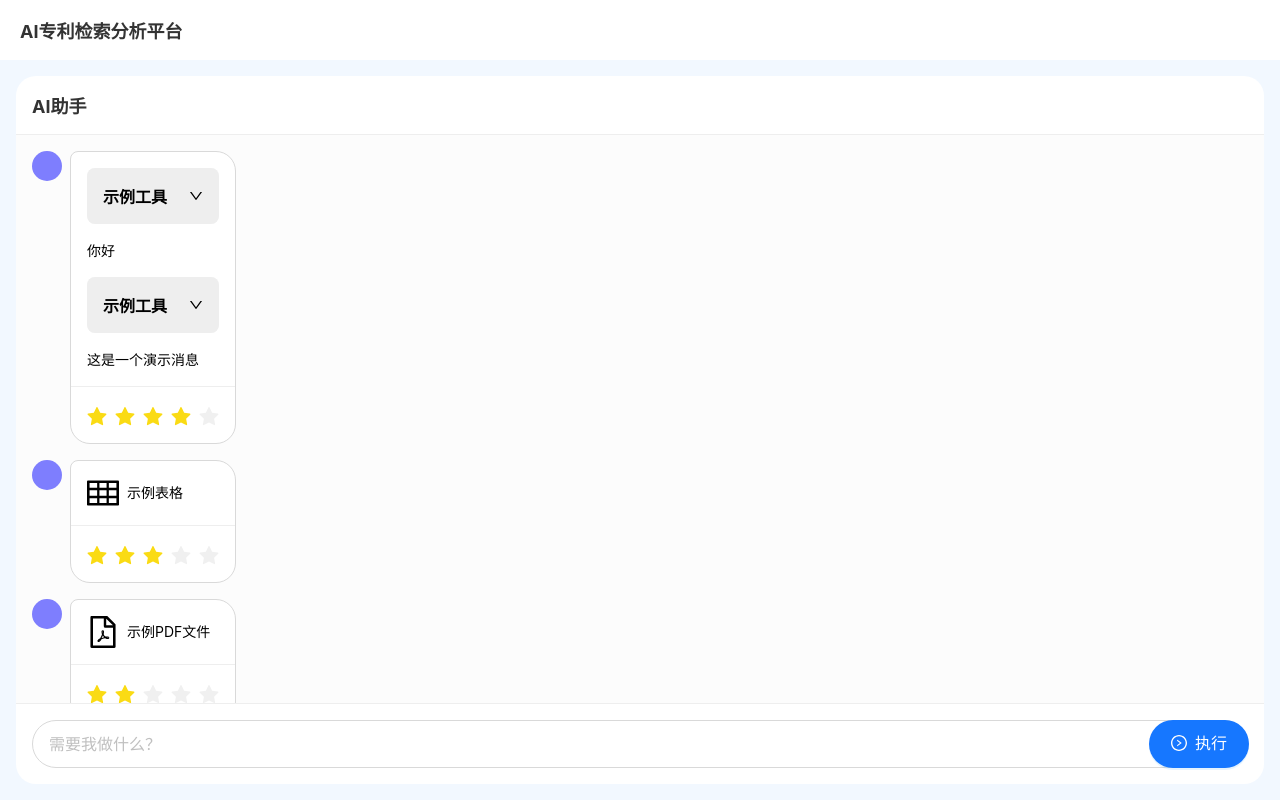
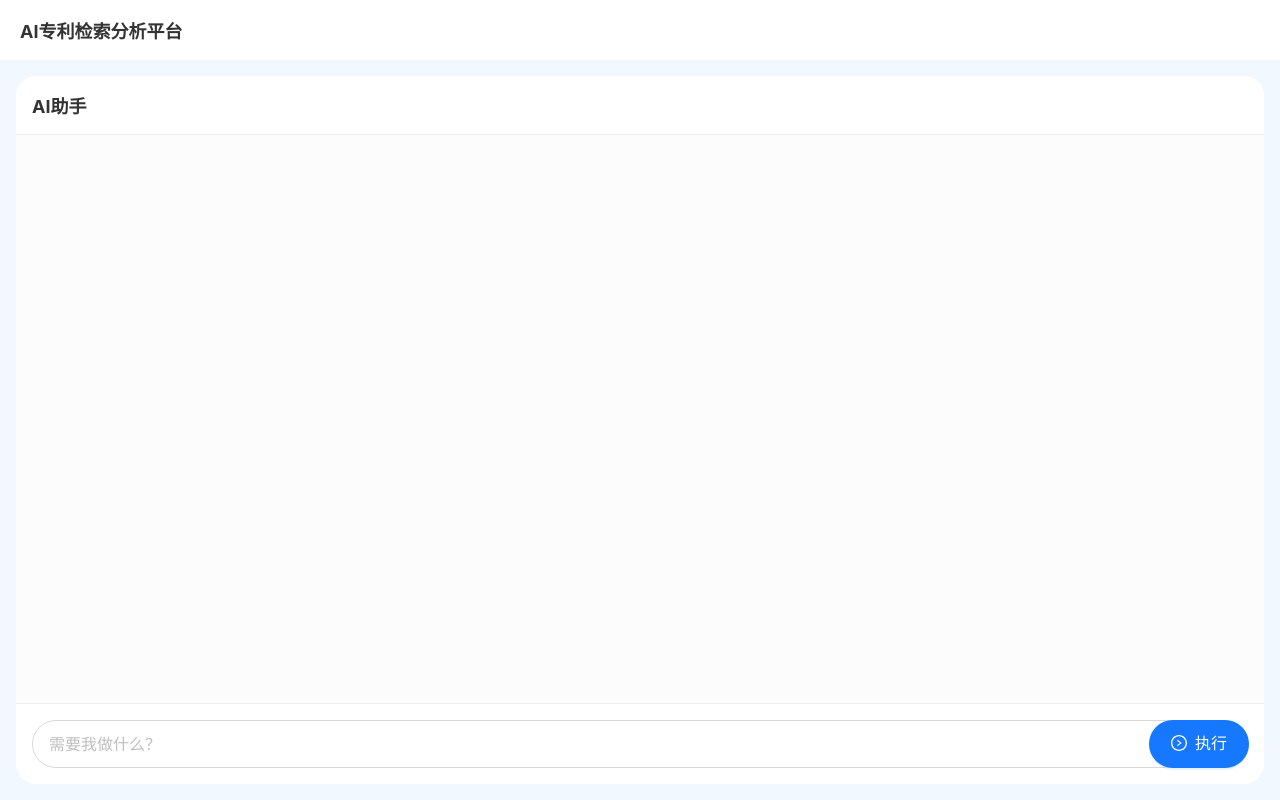
Before and after one commit to NathanCong/sqs-client, a Vue app: page /chat in a window 1280 px wide. Built offline with nearby package versions, Linux system fonts and the light colour scheme.

Commit message:
feat: 优化 ChatPage & ChatModal

```diff
--- a/src/store/chat.ts
+++ b/src/store/chat.ts
@@ -1,59 +1,70 @@
 import { defineStore } from 'pinia'
+import { ref, computed } from 'vue'
 import { v4 as createId } from 'uuid'
+import type { ComponentProps as ChatMessage } from '@/views/chat/components/ChatModal/components/ChatMessage.vue'
 
-export const useChatStore = defineStore('chat', {
-  state: () => ({
-    currentChatId: '' as string, // 当前聊天id
-    chatHistory: {} as ChatHistory // 聊天历史数据
-  }),
-  getters: {
-    // 获取当前聊天
-    currentChatList(state) {
-      return state.chatHistory[state.currentChatId]
+export const useChatStore = defineStore('chat', () => {
+  /**
+   * State
+   */
+  const currentChatId = ref<string>('') // 当前聊天id
+  const chatHistory = ref<Map<string, ChatMessage[]>>(new Map()) // 聊天历史记录
+
+  /**
+   * Getters
+   */
+  const currentChatList = computed(() => {
+    return chatHistory.value.get(currentChatId.value) || []
+  })
+
+  /**
+   * Actions
+   */
+  function createNewChat(): string {
+    const chatId = createId()
+    currentChatId.value = chatId
+    chatHistory.value.set(chatId, [])
+    console.log('Created new chat with ID:', chatId)
+    return chatId
+  }
+
+  function addMessage(message: ChatMessage): string {
+    const messageId = createId()
+    chatHistory.value.get(currentChatId.value)?.push({
+      ...message,
+      id: messageId
+    })
+    return messageId
+  }
+
+  function getMessage(id: string) {
+    return currentChatList.value.find((i) => i.id === id)
+  }
+
+  function setMessage(id: string, message: ChatMessage) {
+    const index = currentChatList.value.findIndex((i) => i.id === id)
+    if (index === -1) {
+      return
     }
-  },
-  actions: {
-    // 创建新的聊天
-    create() {
-      this.currentChatId = createId()
-      this.chatHistory[this.currentChatId] = []
-    },
-    // 添加聊天消息
-    add(
-      messageRole: string,
-      messageType: string,
-      messageData: unknown,
-      showRate?: boolean,
-      rate?: number
-    ) {
-      const messageId = createId()
-      this.chatHistory[this.currentChatId].push({
-        messageId,
-        messageRole,
-        messageType,
-        messageData,
-        showRate,
-        rate: rate || 0
-      })
-      return messageId
-    },
-    // 更新聊天消息
-    update(
-      chatMessageId: string,
-      chatMessageData: unknown,
-      toolResults?: string[],
-      showRate?: boolean,
-      rate?: number
-    ) {
-      const oldChatMessage = this.currentChatList.find((i) => {
-        return i.messageId === chatMessageId
-      })
-      if (oldChatMessage) {
-        oldChatMessage.messageData = chatMessageData
-        oldChatMessage.toolResults = toolResults
-        oldChatMessage.showRate = showRate
-        oldChatMessage.rate = rate
-      }
+    currentChatList.value[index] = {
+      ...currentChatList.value[index],
+      ...message
     }
   }
+
+  /**
+   * Exports
+   */
+  return {
+    // state
+    currentChatId,
+    chatHistory,
+    // getters
+    currentChatList,
+    // actions
+    createNewChat,
+    addMessage,
+    getMessage,
+    setMessage
+  }
 })
--- a/src/views/chat/ChatPage.vue
+++ b/src/views/chat/ChatPage.vue
@@ -14,12 +14,7 @@
               <LeftOutlined />
             </div>
           </template>
-          <ChatModal
-            ref="chatModalRef"
-            :chatList="chatStore.currentChatList"
-            :execDisabled="requestLoading"
-            @exec="onExec"
-          />
+          <ChatModal />
         </section>
       </template>
       <!-- 功能面板 -->
@@ -32,11 +27,8 @@
 
 <script lang="ts" setup>
 import { LeftOutlined, RightOutlined } from '@ant-design/icons-vue'
-import { ref, onMounted } from 'vue'
-import { useRoute } from 'vue-router'
+import { ref } from 'vue'
 import ChatModal from './components/ChatModal'
-// import { consultStream } from '@/apis'
-import { useChatStore } from '@/store/chat'
 
 const isShowChat = ref(true)
 
@@ -49,97 +41,6 @@ function onChatHide() {
 }
 
 const isShowTool = ref(false)
-
-/**
- * 待优化逻辑
- */
-const chatModalRef = ref<InstanceType<typeof ChatModal>>()
-const requestLoading = ref(false)
-const route = useRoute()
-
-// 定义 store
-const chatStore = useChatStore()
-
-// function getToolData(toolResult: string) {
-//   const regex = /<output>([\s\S]*?)<\/output>/g
-//   const matches = regex.exec(toolResult)
-//   let toolData = {}
-//   if (matches) {
-//     try {
-//       toolData = JSON.parse(matches[1])
-//     } catch (err) {
-//       console.warn(err)
-//     }
-//   }
-//   return toolData
-// }
-
-// async function handleAsk(userCommand: string) {
-//   const messageId = chatStore.add('assistant', 'text', '请稍等，正在思考中...')
-//   let tempContent = ''
-//   let toolResults: string[] = []
-//   requestLoading.value = true
-//   try {
-//     await consultStream({
-//       sessionId: chatStore.currentChatId,
-//       question: userCommand,
-//       onChunk: (chunk) => {
-//         if (chunk === '[DONE]') {
-//           if (toolResults.length > 1) {
-//             const { sources } = getToolData(toolResults[1]) as {
-//               sources: unknown[]
-//             }
-//           }
-//           return
-//         }
-//         // 有 tool_result 情况
-//         if (chunk.includes('<tool_result>')) {
-//           const regex = /<tool_result>([\s\S]*?)<\/tool_result>/g
-//           const matches = chunk.match(regex) || []
-//           if (matches) {
-//             toolResults = matches
-//             tempContent = chunk.replace(regex, '')
-//             chatStore.update(messageId, tempContent, toolResults, true)
-//             chatModalRef.value?.scrollToBottom()
-//           }
-//           return
-//         }
-//         // 没有 tool_result 情况
-//         tempContent = chunk
-//         chatStore.update(messageId, tempContent, toolResults, true)
-//         chatModalRef.value?.scrollToBottom()
-//       }
-//     })
-//   } catch (err) {
-//     console.warn(err)
-//   } finally {
-//     requestLoading.value = false
-//   }
-// }
-
-function onExec({ userCommand }: { userCommand: string }) {
-  chatStore.add('user', 'text', userCommand)
-  // 判断查询模式
-  const { key } = route.query
-  if (key === '1') {
-    // handleAsk(userCommand)
-    return
-  }
-}
-
-onMounted(() => {
-  // // 创建新对话
-  // chatStore.create()
-  // // 处理路由参数
-  // const { key } = route.query
-  // switch (key) {
-  //   case '1':
-  //     const userCommand = window.localStorage.getItem('userCommand') || ''
-  //     onExec({ userCommand })
-  //     break
-  //   default:
-  // }
-})
 </script>
 
 <style lang="less" scoped>
--- a/src/views/chat/components/ChatModal/ChatModal.vue
+++ b/src/views/chat/components/ChatModal/ChatModal.vue
@@ -7,13 +7,16 @@
     <!-- Chat Content -->
     <section class="chat-content">
       <ul class="chat-list" ref="chatListRef">
-        <template v-for="chatMessage in chatList" :key="chatMessage.messageId">
+        <template
+          v-for="chatMessage in chatStore.currentChatList"
+          :key="chatMessage.id"
+        >
           <li class="chat-message-wrapper">
             <ChatMessage
-              :id="chatMessage.messageId"
-              :role="chatMessage.messageRole"
-              :type="chatMessage.messageType"
-              :data="chatMessage.messageData"
+              :id="chatMessage.id"
+              :role="chatMessage.role"
+              :type="chatMessage.type"
+              :data="chatMessage.data"
               :showRate="chatMessage.showRate"
               :rate="chatMessage.rate"
             />
@@ -23,7 +26,7 @@
     </section>
     <!-- Chat Footer -->
     <section class="chat-footer">
-      <CommandInput :execDisabled="execDisabled" @exec="onExec" />
+      <CommandInput :is-loading="requestLoading" @exec="onExec" />
     </section>
   </div>
 </template>
@@ -31,31 +34,83 @@
 <script lang="ts" setup>
 import { ref, nextTick, onMounted } from 'vue'
 import CommandInput from '@/components/CommandInput.vue'
+import type { ExecParams } from '@/components/CommandInput.vue'
 import ChatMessage from './components/ChatMessage.vue'
+import type { Content } from './components/ChatMessage.vue'
 import { useChatStore } from '@/store/chat'
+import { consultStream } from '@/apis'
 
-withDefaults(
-  defineProps<{ chatList?: ChatMessage[]; execDisabled?: boolean }>(),
-  {
-    chatList: () => [],
-    execDisabled: false
+const chatStore = useChatStore()
+
+function getToolName(toolResult: string) {
+  const matches = /<name>([\s\S]*?)<\/name>/.exec(toolResult)
+  if (matches) {
+    return matches[1].trim()
   }
-)
+  return ''
+}
+
+function getToolData(toolResult: string) {
+  const matches = /<output>([\s\S]*?)<\/output>/.exec(toolResult)
+  let toolData = {}
+  if (matches) {
+    try {
+      toolData = JSON.parse(matches[1])
+    } catch (err) {
+      console.warn(err)
+    }
+  }
+  return toolData
+}
+
+function handleChunk(messageId: string, chunk: string) {
+  let newChunk = chunk
+  // 处理 model_result
+  const matches = /<model_result>([\s\S]*?)<\/model_result>/.exec(newChunk)
+  if (matches) {
+    chatStore.setMessage(messageId, { model: matches[1].trim() })
+    newChunk = newChunk.replace(matches[0], '')
+  }
+  // 不包含 tool_result 情况，直接更新
+  if (!newChunk.includes('<tool_result>')) {
+    chatStore.setMessage(messageId, {
+      data: [{ type: 'text', data: newChunk }]
+    })
+    return
+  }
+  // tool_result 没生成完，跳过
+  if (!newChunk.includes('</tool_result>')) {
+    return
+  }
+  // tool_result 生成完毕，拆分内容
+  const regex = /(<tool_result>[\s\S]*?<\/tool_result>)/
+  const results = newChunk.split(regex)
+  const newData: Content[] = []
+  results.forEach((content) => {
+    // 空内容跳过
+    if (!content) {
+      return
+    }
+    // tool_result 内容
+    if (content.includes('<tool_result>')) {
+      newData.push({
+        type: 'tool',
+        data: {
+          name: getToolName(content),
+          data: getToolData(content),
+          html: content
+        }
+      })
+      return
+    }
+    // text 内容
+    newData.push({ type: 'text', data: content })
+  })
+  console.log('newData', newData)
+  chatStore.setMessage(messageId, { data: newData })
+}
 
 const chatListRef = ref<Element | null>(null)
-
-// const isToolShow = ref(false)
-
-// function handleChangeToolShow() {
-//   isToolShow.value = !isToolShow.value
-// }
-
-// const emit = defineEmits(['exec'])
-
-function onExec(params: CommandInputExecParams) {
-  // emit('exec', params)
-  console.log('onExec params', params)
-}
 
 function scrollToBottom() {
   nextTick(() => {
@@ -65,82 +120,47 @@ function scrollToBottom() {
   })
 }
 
-// function getToolName(toolResult: string) {
-//   const regex = /<name>([\s\S]*?)<\/name>/g
-//   const matches = regex.exec(toolResult)
-//   if (matches) {
-//     return matches[1]
-//   }
-//   return ''
-// }
+const requestLoading = ref(false)
 
-// function getToolData(toolResult: string) {
-//   const regex = /<output>([\s\S]*?)<\/output>/g
-//   const matches = regex.exec(toolResult)
-//   let toolData = {}
-//   if (matches) {
-//     try {
-//       toolData = JSON.parse(matches[1])
-//     } catch (err) {
-//       console.warn(err)
-//     }
-//   }
-//   return toolData
-// }
+async function ask(messageId: string, userCommand: string) {
+  requestLoading.value = true
+  try {
+    await consultStream({
+      sessionId: chatStore.currentChatId,
+      question: userCommand,
+      onChunk: (chunk) => {
+        if (chunk === '[DONE]') {
+          chatStore.setMessage(messageId, { showRate: true })
+          return
+        }
+        handleChunk(messageId, chunk)
+        scrollToBottom()
+      }
+    })
+  } catch (err) {
+    console.warn(err)
+  } finally {
+    requestLoading.value = false
+  }
+}
 
-defineExpose({ scrollToBottom })
-
-const chatStore = useChatStore()
+function onExec({ userCommand }: ExecParams) {
+  chatStore.addMessage({
+    role: 'user',
+    type: 'text',
+    data: [{ type: 'text', data: userCommand }]
+  })
+  const messageId = chatStore.addMessage({
+    role: 'assistant',
+    type: 'text',
+    data: [{ type: 'text', data: '正在思考中...' }]
+  })
+  scrollToBottom()
+  ask(messageId, userCommand)
+}
 
 onMounted(() => {
-  chatStore.create()
-  chatStore.add(
-    'assistant',
-    'text',
-    [
-      {
-        type: 'tool',
-        data: JSON.parse('{"name":"示例工具","data":{"key":"value"}}')
-      },
-      { type: 'text', data: '你好' },
-      {
-        type: 'tool',
-        data: JSON.parse('{"name":"示例工具","data":{"key":"value"}}')
-      },
-      { type: 'text', data: '这是一个演示消息' }
-    ],
-    true,
-    4
-  )
-  chatStore.add(
-    'assistant',
-    'list',
-    {
-      name: '示例表格',
-      columns: [
-        { title: '列1', dataIndex: 'col1' },
-        { title: '列2', dataIndex: 'col2' }
-      ],
-      dataSource: [
-        { col1: '数据1-1', col2: '数据1-2' },
-        { col1: '数据2-1', col2: '数据2-2' }
-      ],
-      pagination: { pageSize: 10, current: 1, total: 2 }
-    },
-    true,
-    3
-  )
-  chatStore.add(
-    'assistant',
-    'pdf',
-    {
-      name: '示例PDF文件',
-      url: 'https://www.w3.org/WAI/ER/tests/xhtml/testfiles/resources/pdf/dummy.pdf'
-    },
-    true,
-    2
-  )
-  console.log('chatStore.chatHistory', chatStore.chatHistory)
+  chatStore.createNewChat()
 })
 </script>
 
--- a/src/views/chat/components/ChatModal/components/ChatMessage.vue
+++ b/src/views/chat/components/ChatModal/components/ChatMessage.vue
@@ -19,17 +19,13 @@
             </template>
             <template v-if="c.type === 'tool'">
               <span class="message-tool">
-                <span class="tool-header">
+                <span class="tool-header" @click="changeToolVisible(i)">
                   <span class="tool-name">{{ (c.data as Tool).name }}</span>
                   <template v-if="isToolShow(i)">
-                    <span class="tool-hide" @click="onToolHide(i)">
-                      <UpOutlined />
-                    </span>
+                    <span class="tool-hide"><UpOutlined /></span>
                   </template>
                   <template v-if="!isToolShow(i)">
-                    <span class="tool-show" @click="onToolShow(i)">
-                      <DownOutlined />
-                    </span>
+                    <span class="tool-show"><DownOutlined /></span>
                   </template>
                 </span>
                 <template v-if="isToolShow(i)">
@@ -79,12 +75,13 @@
 </template>
 
 <script lang="ts">
-interface Tool {
+export interface Tool {
   name: string
   data: JSONDataType
+  html?: string
 }
 
-interface Content {
+export interface Content {
   type: 'text' | 'tool'
   data: string | Tool
 }
@@ -101,13 +98,14 @@ interface Pdf {
   url: string
 }
 
-interface ComponentProps {
-  id: string
-  role: 'user' | 'assistant'
-  type: 'text' | 'list' | 'pdf'
+export interface ComponentProps {
+  id?: string
+  role?: 'user' | 'assistant'
+  type?: 'text' | 'list' | 'pdf'
   data?: Content[] | List | Pdf
   showRate?: boolean
   rate?: number
+  model?: string
 }
 </script>
 
@@ -125,10 +123,12 @@ import {
 import { computed, ref } from 'vue'
 
 const props = withDefaults(defineProps<ComponentProps>(), {
+  id: '',
   role: 'user',
   type: 'text',
   data: () => [],
-  showRate: false
+  showRate: false,
+  rate: 0
 })
 
 const contents = computed(() => {
@@ -144,12 +144,8 @@ function isToolShow(index: number): boolean {
   return toolVisibleMap.value.get(index) ?? false
 }
 
-function onToolShow(index: number): void {
-  toolVisibleMap.value.set(index, true)
-}
-
-function onToolHide(index: number): void {
-  toolVisibleMap.value.set(index, false)
+function changeToolVisible(index: number): void {
+  toolVisibleMap.value.set(index, !isToolShow(index))
 }
 
 function onListClick(): void {
@@ -258,7 +254,7 @@ function onRateChange(value: number): void {
         .tool-header {
           width: 100%;
           box-sizing: border-box;
-          padding: 16px 0;
+          padding: 16px;
           padding-left: 16px;
           display: flex;
           flex-direction: row;
@@ -266,27 +262,38 @@ function onRateChange(value: number): void {
           justify-content: space-between;
           background-color: #eee;
           border-radius: 8px;
+          cursor: pointer;
 
           .tool-name {
             font-size: 16px;
+            line-height: 24px;
             font-weight: bold;
           }
 
           .tool-show,
           .tool-hide {
-            cursor: pointer;
-            height: auto;
-            padding: 0 16px;
+            width: auto;
+            height: 24px;
+            display: flex;
+            align-items: center;
+            justify-content: center;
           }
         }
 
         .tool-mainer {
           width: 100%;
           height: auto;
+          max-height: 300px;
           box-sizing: border-box;
           padding: 16px;
-          max-height: 300px;
-          overflow-y: auto;
+          display: flex;
+          flex-direction: column;
+          overflow: hidden;
+
+          .tool-data {
+            flex: 1;
+            overflow-y: auto;
+          }
         }
       }
     }
```
Also changed, not shown: src/types/store.d.ts (deleted, +0 -18 lines), src/types/views.d.ts (deleted, +0 -38 lines), src/views/chat/components/ToolPanel/components/common/CommonForm.vue (+30 -0 lines).
